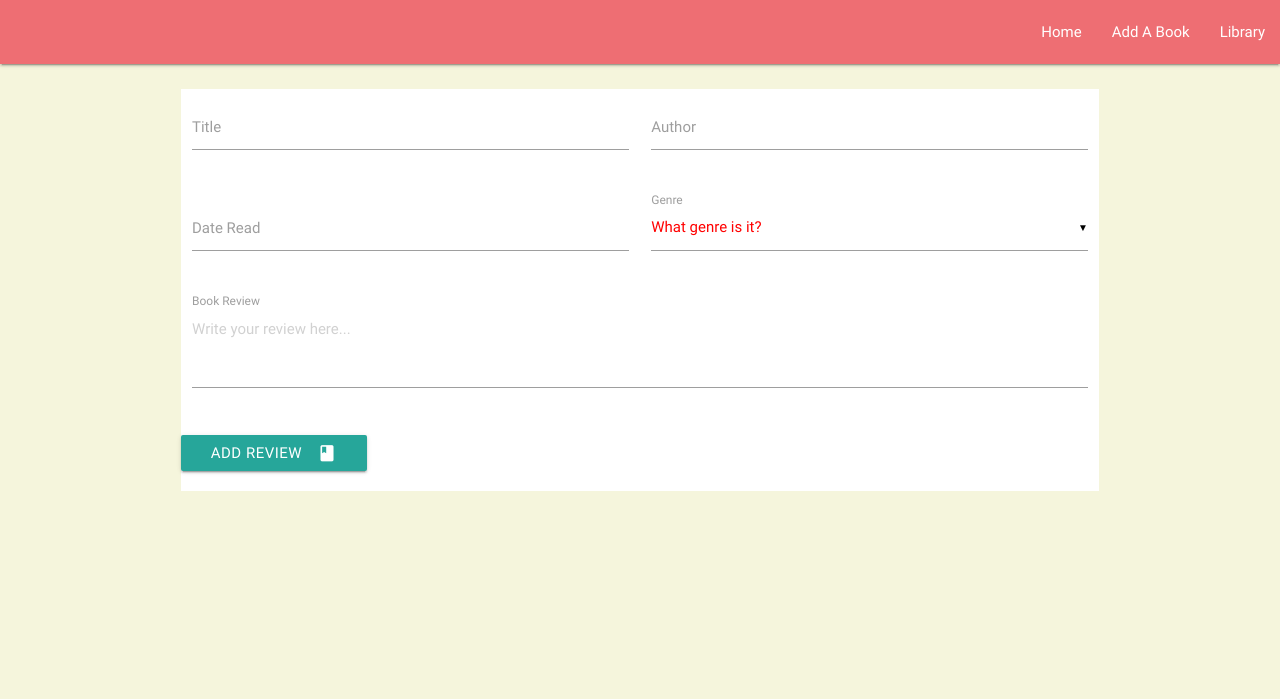
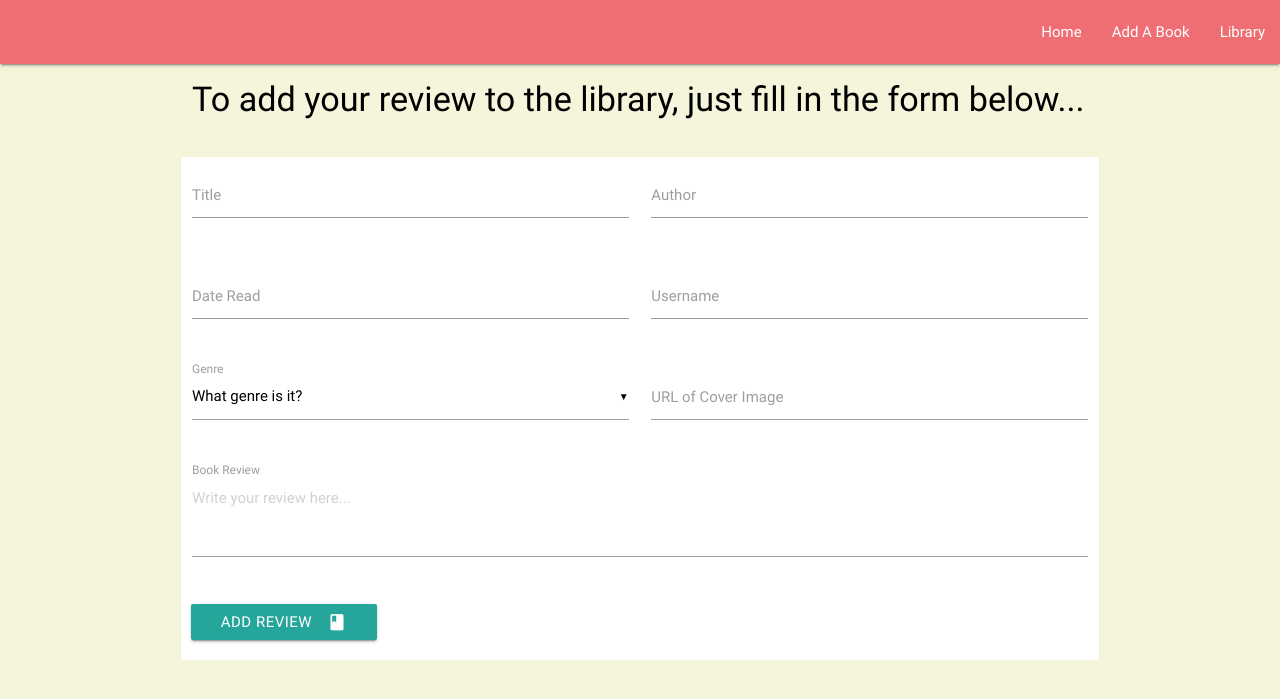
Before and after one commit to dombeesley/datacentricmilestone, a Flask app: page /addbook in a window 1280 px wide. Shown: the top 699 px of the page. Run offline with Flask 2, Linux system fonts and the light colour scheme; some libraries are stand-ins or nearby versions.

Commit message:
connect to MongoDB Atlas

```diff
--- a/app.py
+++ b/app.py
@@ -1,7 +1,16 @@
 import os
 from flask import Flask, render_template, redirect, request, url_for
+from flask_pymongo import PyMongo
 
 app = Flask(__name__)
+
+
+app.config["MONGO_DBNAME"] = 'data_centric_books'
+app.config["MONGO_URI"] = 'mongodb+srv://root:r00tUser@myfirstcluster-mtbzq.mongodb.net/test?retryWrites=true&w=majority'
+
+
+mongo = PyMongo(app)
+
 
 
 @app.route('/')
--- a/requirements.txt
+++ b/requirements.txt
@@ -1,4 +1,7 @@
 click==7.1.1
+dnspython==1.16.0
 Flask==1.1.2
+Flask-PyMongo==2.3.0
 itsdangerous==1.1.0
+pymongo==3.10.1
 Werkzeug==1.0.1
--- a/static/css/style.css
+++ b/static/css/style.css
@@ -1,6 +1,6 @@
 body {
     background-color: beige;
-    color: red;
+    color: black;
 }
 
 #reviewform{
@@ -11,3 +11,7 @@ body {
 h1 {
     color:black;
 }
+
+#addbutton {
+    margin-left:10px;
+}
--- a/templates/addbook.html
+++ b/templates/addbook.html
@@ -2,6 +2,7 @@
 
 {% block content %}
 
+<h4>To add your review to the library, just fill in the form below...</h4>
 
 <div class="row">
     <form class="col s12" id="reviewform">
@@ -21,6 +22,12 @@
                 <label for="date_read">Date Read</label>
             </div>
             <div class="input-field col s6">
+                <input id="username" type="text" class="validate">
+                <label for="username">Username</label>
+            </div>
+        </div>
+        <div class="row">
+            <div class="input-field col s6">
                 <select>
                     <option value="" disabled selected>What genre is it?</option>
                     <option value="1">Contemporary</option>
@@ -34,6 +41,10 @@
                 </select>
                 <label>Genre</label>
             </div>
+            <div class="input-field col s6">
+                <input id="image" type="text" class="validate">
+                <label for="image">URL of Cover Image</label>
+            </div>
         </div>
         <div class="row">
             <div class="input-field col s12">
@@ -43,7 +54,7 @@
             </div>
         </div>
         <div class="row">
-            <button class="btn waves-effect waves-light" type="submit" name="action">Add Review
+            <button class="btn waves-effect waves-light" id="addbutton" type="submit" name="action">Add Review
                 <i class="material-icons right">book</i>
             </button>
         </div>
```
